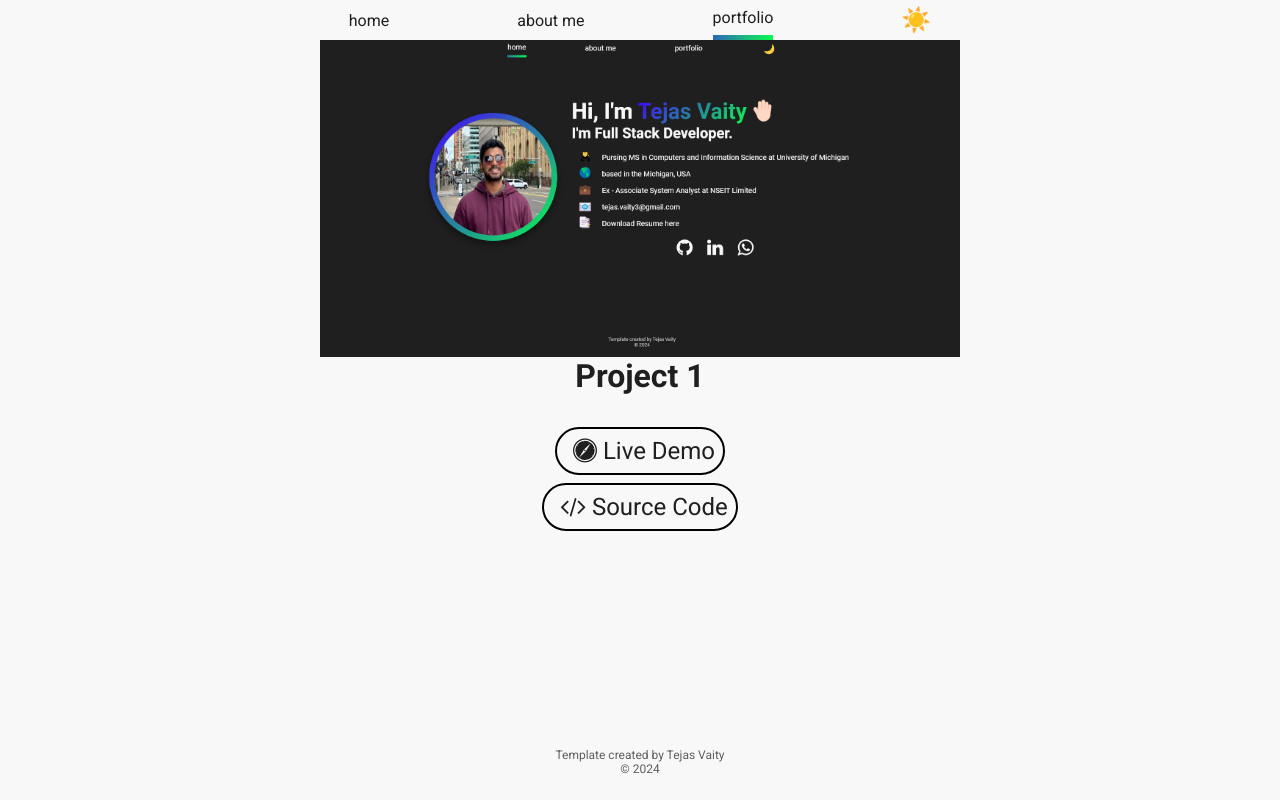
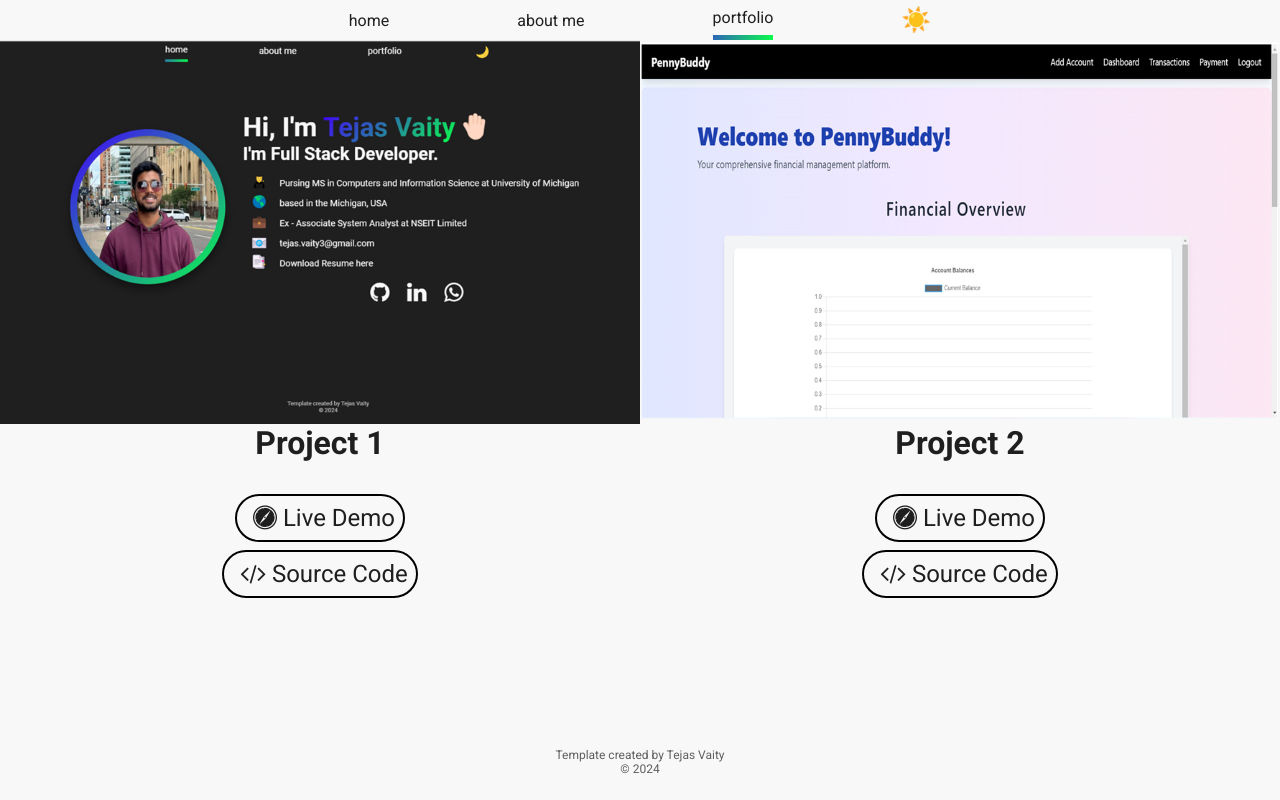
Before and after one commit to Tej619/Portfolio, a React (Create React App) app: page /portfolio in a window 1280 px wide. Built offline with nearby package versions, Linux system fonts and the light colour scheme.

Commit message:
Project 2 added to the portfolio

```diff
--- a/src/info/Info.js
+++ b/src/info/Info.js
@@ -1,10 +1,6 @@
 import self from "../img/self.png"
-import mock1 from "../img/mock1.png"
-import mock2 from "../img/mock2.png"
-import mock3 from "../img/mock3.png"
-import mock4 from "../img/mock4.png"
-import mock5 from "../img/mock5.png"
-import mock6 from "../img/mock6.png"
+import project_1 from "../img/project_1.png"
+import project_2 from "../img/project_2.png"
 
 export let colors = ["rgb(10, 255, 75)", "rgb(68, 0, 255)"];
 
@@ -89,14 +85,14 @@ export const info = {
             title: "Project 1",
             live: "https://portfolio-liart-two-13.vercel.app/", //this should be a link to the live version of your project, think github pages, netlify, heroku, etc. Or your own domain, if you have it.
             source: "https://github.com/Tej619/Portfolio", // this should be a link to the **repository** of the project, where the code is hosted.
-            image: mock6
+            image: project_1
         },
-        // {
-        //     title: "Project 2",
-        //     live: "https://paytonpierce.dev",
-        //     source: "https://github.com/paytonjewell",
-        //     image: mock2
-        // },
+        {
+            title: "Project 2",
+            live: "https://pennybuddy-ten.vercel.app/",
+            source: "https://github.com/Ayaan2907/PennyBuddy",
+            image: project_2
+        },
         // {
         //     title: "Project 3",
         //     live: "https://paytonpierce.dev",
```
Also changed, not shown: src/img/project_1.png (added), src/img/project_2.png (added).
